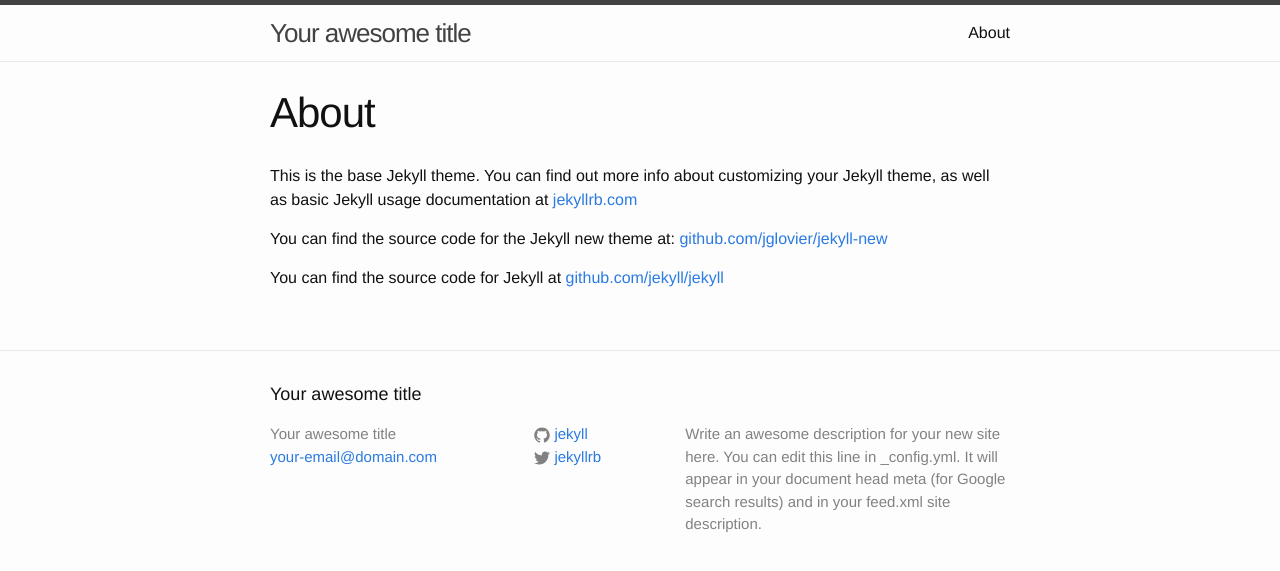
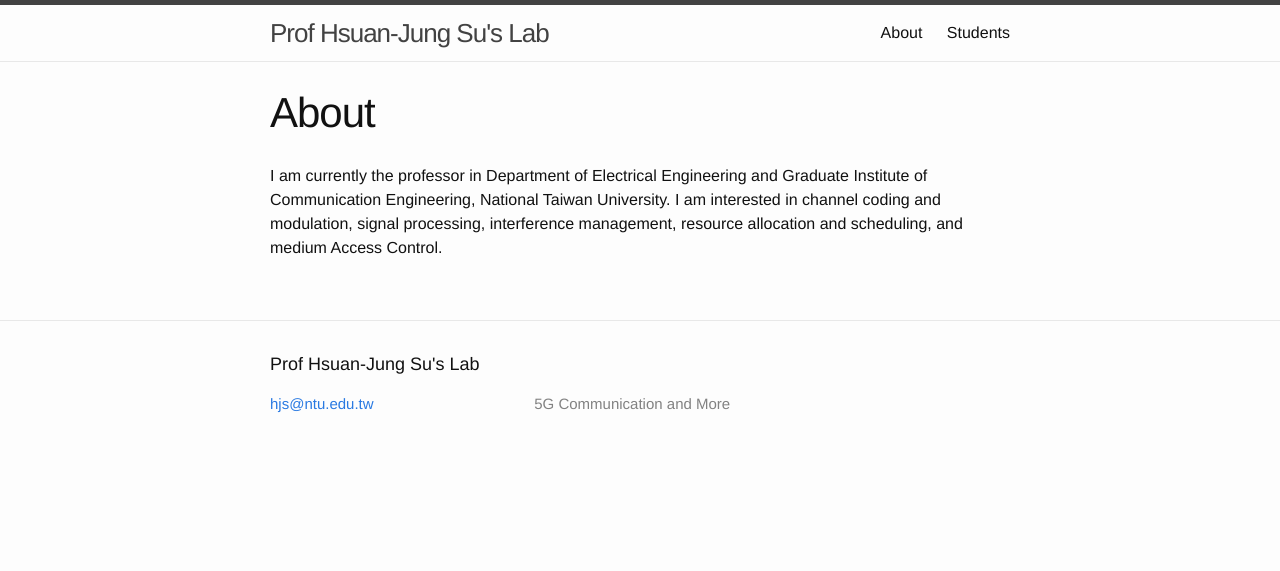
Before and after one commit to ee2532hjs/ee2532hjs.github.io, a Jekyll site: the page built from about.md, in a window 1280 px wide. Shown: the top 571 px of the page. Built offline with Jekyll 4.4.1, drawn with Linux system fonts in a browser that asks for light colours.

Commit message:
Create About

```diff
--- a/_config.yml
+++ b/_config.yml
@@ -1,15 +1,35 @@
-# Site settings
-title: Your awesome title
-email: your-email@domain.com
-description: > # this means to ignore newlines until "baseurl:"
-  Write an awesome description for your new site here. You can edit this
-  line in _config.yml. It will appear in your document head meta (for
-  Google search results) and in your feed.xml site description.
-baseurl: "/example" # the subpath of your site, e.g. /blog/
-url: "http://jekyll.github.io" # the base hostname & protocol for your site
-twitter_username: jekyllrb
-github_username:  jekyll
+# Welcome to Jekyll!
+#
+
+title: Prof Hsuan-Jung Su's Lab
+email: hjs@ntu.edu.tw
+description: >- # this means to ignore newlines until "baseurl:"
+  5G Communication and More
+baseurl: "" # the subpath of your site, e.g. /blog
+url: "" # the base hostname & protocol for your site, e.g. http://example.com
+github_username: ee2532hjs
 
 # Build settings
-markdown: kramdown
-permalink: /:year/:title:output_ext
+theme: minima
+plugins:
+  - jekyll-feed
+
+# Exclude from processing.
+# The following items will not be processed, by default.
+# Any item listed under the `exclude:` key here will be automatically added to
+# the internal "default list".
+#
+# Excluded items can be processed by explicitly listing the directories or
+# their entries' file path in the `include:` list.
+#
+# exclude:
+#   - .sass-cache/
+#   - .jekyll-cache/
+#   - gemfiles/
+#   - Gemfile
+#   - Gemfile.lock
+#   - node_modules/
+#   - vendor/bundle/
+#   - vendor/cache/
+#   - vendor/gems/
+#   - vendor/ruby/
--- a/_includes/footer.html
+++ b/_includes/footer.html
@@ -1,55 +1,15 @@
 <footer class="site-footer">
-
   <div class="wrapper">
-
     <h2 class="footer-heading">{{ site.title }}</h2>
 
     <div class="footer-col-wrapper">
-      <div class="footer-col  footer-col-1">
-        <ul class="contact-list">
-          <li>{{ site.title }}</li>
-          <li><a href="mailto:{{ site.email }}">{{ site.email }}</a></li>
-        </ul>
+      <div class="footer-col footer-col-1">
+        <a href="mailto:{{ site.email }}">{{ site.email }}</a>
       </div>
 
-      <div class="footer-col  footer-col-2">
-        <ul class="social-media-list">
-          {% if site.github_username %}
-          <li>
-            <a href="https://github.com/{{ site.github_username }}">
-              <span class="icon  icon--github">
-                <svg viewBox="0 0 16 16">
-                  <path fill="#828282" d="M7.999,0.431c-4.285,0-7.76,3.474-7.76,7.761 c0,3.428,2.223,6.337,5.307,7.363c0.388,0.071,0.53-0.168,0.53-0.374c0-0.184-0.007-0.672-0.01-1.32 c-2.159,0.469-2.614-1.04-2.614-1.04c-0.353-0.896-0.862-1.135-0.862-1.135c-0.705-0.481,0.053-0.472,0.053-0.472 c0.779,0.055,1.189,0.8,1.189,0.8c0.692,1.186,1.816,0.843,2.258,0.645c0.071-0.502,0.271-0.843,0.493-1.037 C4.86,11.425,3.049,10.76,3.049,7.786c0-0.847,0.302-1.54,0.799-2.082C3.768,5.507,3.501,4.718,3.924,3.65 c0,0,0.652-0.209,2.134,0.796C6.677,4.273,7.34,4.187,8,4.184c0.659,0.003,1.323,0.089,1.943,0.261 c1.482-1.004,2.132-0.796,2.132-0.796c0.423,1.068,0.157,1.857,0.077,2.054c0.497,0.542,0.798,1.235,0.798,2.082 c0,2.981-1.814,3.637-3.543,3.829c0.279,0.24,0.527,0.713,0.527,1.437c0,1.037-0.01,1.874-0.01,2.129 c0,0.208,0.14,0.449,0.534,0.373c3.081-1.028,5.302-3.935,5.302-7.362C15.76,3.906,12.285,0.431,7.999,0.431z"/>
-                </svg>
-              </span>
-
-              <span class="username">{{ site.github_username }}</span>
-            </a>
-          </li>
-          {% endif %}
-
-          {% if site.twitter_username %}
-          <li>
-            <a href="https://twitter.com/{{ site.twitter_username }}">
-              <span class="icon  icon--twitter">
-                <svg viewBox="0 0 16 16">
-                  <path fill="#828282" d="M15.969,3.058c-0.586,0.26-1.217,0.436-1.878,0.515c0.675-0.405,1.194-1.045,1.438-1.809
-                  c-0.632,0.375-1.332,0.647-2.076,0.793c-0.596-0.636-1.446-1.033-2.387-1.033c-1.806,0-3.27,1.464-3.27,3.27 c0,0.256,0.029,0.506,0.085,0.745C5.163,5.404,2.753,4.102,1.14,2.124C0.859,2.607,0.698,3.168,0.698,3.767 c0,1.134,0.577,2.135,1.455,2.722C1.616,6.472,1.112,6.325,0.671,6.08c0,0.014,0,0.027,0,0.041c0,1.584,1.127,2.906,2.623,3.206 C3.02,9.402,2.731,9.442,2.433,9.442c-0.211,0-0.416-0.021-0.615-0.059c0.416,1.299,1.624,2.245,3.055,2.271 c-1.119,0.877-2.529,1.4-4.061,1.4c-0.264,0-0.524-0.015-0.78-0.046c1.447,0.928,3.166,1.469,5.013,1.469 c6.015,0,9.304-4.983,9.304-9.304c0-0.142-0.003-0.283-0.009-0.423C14.976,4.29,15.531,3.714,15.969,3.058z"/>
-                </svg>
-              </span>
-
-              <span class="username">{{ site.twitter_username }}</span>
-            </a>
-          </li>
-          {% endif %}
-        </ul>
-      </div>
-
-      <div class="footer-col  footer-col-3">
+      <div class="footer-col footer-col-3">
         <p class="text">{{ site.description }}</p>
       </div>
     </div>
-
   </div>
-
 </footer>
--- a/_includes/header.html
+++ b/_includes/header.html
@@ -5,20 +5,13 @@
     <a class="site-title" href="{{ site.baseurl }}/">{{ site.title }}</a>
 
     <nav class="site-nav">
-      <a href="#" class="menu-icon">
-        <svg viewBox="0 0 18 15">
-          <path fill="#424242" d="M18,1.484c0,0.82-0.665,1.484-1.484,1.484H1.484C0.665,2.969,0,2.304,0,1.484l0,0C0,0.665,0.665,0,1.484,0 h15.031C17.335,0,18,0.665,18,1.484L18,1.484z"/>
-          <path fill="#424242" d="M18,7.516C18,8.335,17.335,9,16.516,9H1.484C0.665,9,0,8.335,0,7.516l0,0c0-0.82,0.665-1.484,1.484-1.484 h15.031C17.335,6.031,18,6.696,18,7.516L18,7.516z"/>
-          <path fill="#424242" d="M18,13.516C18,14.335,17.335,15,16.516,15H1.484C0.665,15,0,14.335,0,13.516l0,0 c0-0.82,0.665-1.484,1.484-1.484h15.031C17.335,12.031,18,12.696,18,13.516L18,13.516z"/>
-        </svg>
-      </a>
+      <a href="#" class="menu-icon"> Home </a>
+      <a href="#" class="menu-icon"> About </a>
+      <a href="#" class="menu-icon"> Students </a>
 
       <div class="trigger">
-        {% for page in site.pages %}
-          {% if page.title %}
-          <a class="page-link" href="{{ page.url | prepend: site.baseurl }}">{{ page.title }}</a>
-          {% endif %}
-        {% endfor %}
+          <a class="page-link" href="/about.html">About</a>
+          <a class="page-link" href="/students.html">Students</a>
       </div>
     </nav>
 
--- a/about.md
+++ b/about.md
@@ -1,11 +1,7 @@
 ---
-layout: page
-title: About
-permalink: /about/
+layout: post
+title:  "About"
 ---
 
-This is the base Jekyll theme. You can find out more info about customizing your Jekyll theme, as well as basic Jekyll usage documentation at [jekyllrb.com](http://jekyllrb.com/)
-
-You can find the source code for the Jekyll new theme at: [github.com/jglovier/jekyll-new](https://github.com/jglovier/jekyll-new)
-
-You can find the source code for Jekyll at [github.com/jekyll/jekyll](https://github.com/jekyll/jekyll)
+I am currently the professor in Department of Electrical Engineering and Graduate Institute of Communication Engineering, National Taiwan University.
+I am interested in channel coding and modulation, signal processing, interference management, resource allocation and scheduling, and medium Access Control.
--- a/index.html
+++ b/index.html
@@ -12,7 +12,7 @@ layout: default
         <span class="post-meta">{{ post.date | date: "%b %-d, %Y" }}</span>
 
         <h2>
-          <a class="post-link" href="{{ post.url | prepend: site.baseurl }}">{{ post.title }}</a>
+          <a class="post-link" href="{{ post.url }}">{{ post.title }}</a>
         </h2>
       </li>
     {% endfor %}
--- /dev/null
+++ b/index.markdown
@@ -0,0 +1,6 @@
+---
+# Feel free to add content and custom Front Matter to this file.
+# To modify the layout, see https://jekyllrb.com/docs/themes/#overriding-theme-defaults
+
+layout: home
+---
```
Also changed, not shown: 404.html (added, +25 -0 lines), Gemfile (added, +30 -0 lines), about.markdown (added, +18 -0 lines), Gemfile.lock (added), _posts/2020-09-02-greetings.md (renamed from _posts/2014-10-18-welcome-to-jekyll.markdown), 1 other file.
